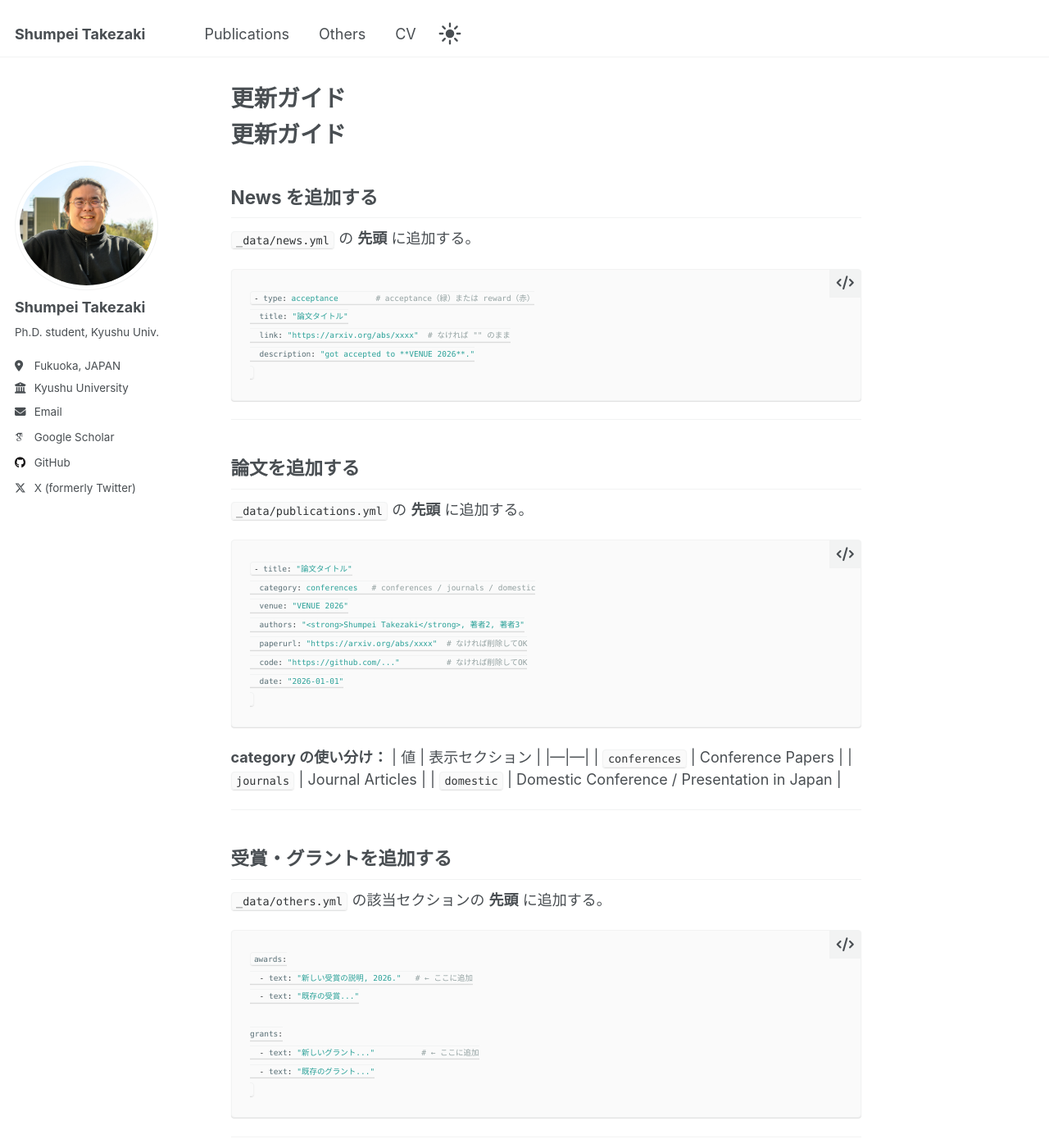
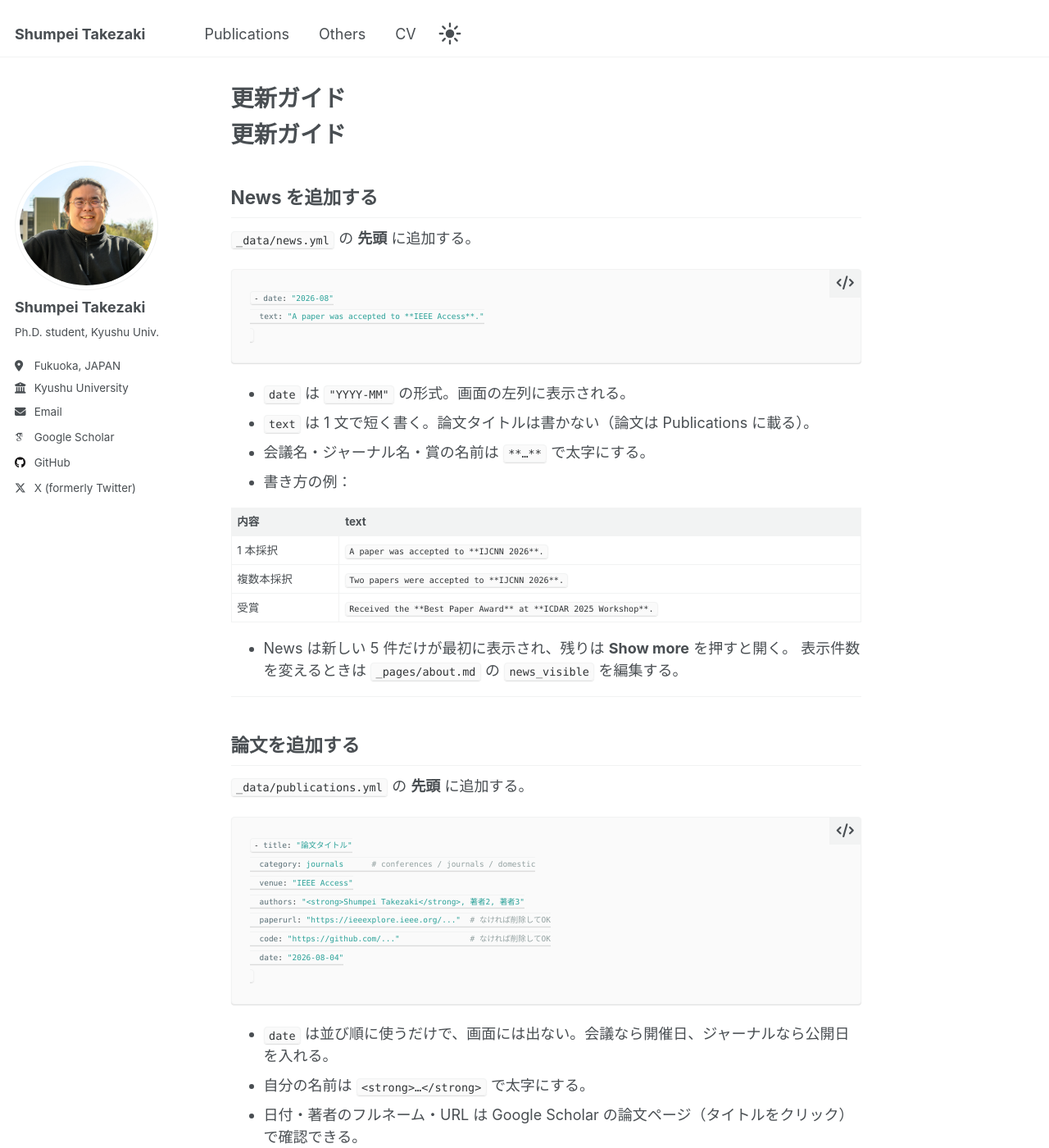
Before and after one commit to shumpei-takezaki/shumpei-takezaki.github.io, a Jekyll site: the page built from HOWTO.md, in a window 1280 px wide and 1400 px high. Shown: the whole window at 82% size. Built offline with Jekyll 4.4.1, drawn with Linux system fonts in a browser that asks for light colours; some web fonts are replaced; our own code applies the rules of GitHub Pages for plain Markdown files; some of the changed text lies outside the part shown.

Commit message:
add IEEE Access paper and news, update HOWTO, change site icon
Co-Authored-By: Claude Sonnet 5.5 <noreply@anthropic.com>

````diff
--- a/HOWTO.md
+++ b/HOWTO.md
@@ -5,11 +5,23 @@
 [`_data/news.yml`](_data/news.yml) の **先頭** に追加する。
 
 ```yaml
-- type: acceptance        # acceptance（緑）または reward（赤）
-  title: "論文タイトル"
-  link: "https://arxiv.org/abs/xxxx"  # なければ "" のまま
-  description: "got accepted to **VENUE 2026**."
+- date: "2026-08"
+  text: "A paper was accepted to **IEEE Access**."
 ```
+
+- `date` は `"YYYY-MM"` の形式。画面の左列に表示される。
+- `text` は 1 文で短く書く。論文タイトルは書かない（論文は Publications に載る）。
+- 会議名・ジャーナル名・賞の名前は `**…**` で太字にする。
+- 書き方の例：
+
+| 内容 | text |
+|---|---|
+| 1 本採択 | `A paper was accepted to **IJCNN 2026**.` |
+| 複数本採択 | `Two papers were accepted to **IJCNN 2026**.` |
+| 受賞 | `Received the **Best Paper Award** at **ICDAR 2025 Workshop**.` |
+
+- News は新しい 5 件だけが最初に表示され、残りは **Show more** を押すと開く。
+  表示件数を変えるときは [`_pages/about.md`](_pages/about.md) の `news_visible` を編集する。
 
 ---
 
@@ -19,20 +31,33 @@
 
 ```yaml
 - title: "論文タイトル"
-  category: conferences   # conferences / journals / domestic
-  venue: "VENUE 2026"
+  category: journals      # conferences / journals / domestic
+  venue: "IEEE Access"
   authors: "<strong>Shumpei Takezaki</strong>, 著者2, 著者3"
-  paperurl: "https://arxiv.org/abs/xxxx"  # なければ削除してOK
-  code: "https://github.com/..."          # なければ削除してOK
-  date: "2026-01-01"
+  paperurl: "https://ieeexplore.ieee.org/..."  # なければ削除してOK
+  code: "https://github.com/..."               # なければ削除してOK
+  date: "2026-08-04"
 ```
 
+- `date` は並び順に使うだけで、画面には出ない。会議なら開催日、ジャーナルなら公開日を入れる。
+- 自分の名前は `<strong>…</strong>` で太字にする。
+- 日付・著者のフルネーム・URL は Google Scholar の論文ページ（タイトルをクリック）で確認できる。
+
 **category の使い分け：**
+
 | 値 | 表示セクション |
 |---|---|
 | `conferences` | Conference Papers |
 | `journals` | Journal Articles |
 | `domestic` | Domestic Conference / Presentation in Japan |
+
+**venue の書き方：**
+
+- `conferences` / `journals` では、venue が青緑色のバッジになる。
+- `(` より前がバッジ、括弧の中は色なしの文字になる。
+  - `"ISBI 2026 (Best Paper Award-Runner Up)"` → バッジ「ISBI 2026」＋ (Best Paper Award-Runner Up)
+- ジャーナル名には年を付けない（例：`"IEEE Access"`）。会議名には年を付ける（例：`"WACV 2025 (Oral)"`）。
+- `domestic` はバッジにならず、斜体の文字で表示される。
 
 ---
 
@@ -55,6 +80,19 @@ grants:
 ## ローカルでプレビューする
 
 ```bash
-bundle exec jekyll serve
+bundle exec jekyll serve --config _config.yml,_config_docker.yml
 # → http://localhost:4000 で確認
 ```
+
+`--config _config.yml,_config_docker.yml` が必要。付けないと CSS / JS が公開サイトのものを読み込み、
+SCSS や JS の変更（ダークモードなど）がローカルに反映されない。
+`_config.yml` を変更したときだけ、サーバーを再起動する。
+
+---
+
+## ライト / ダークモード
+
+- ヘッダー右端のアイコン（太陽 / 月）で切り替える。
+- 初めて開いたときは OS の設定に合わせ、切り替えるとブラウザに記憶される。
+- 色の定義は [`_sass/theme/_toggle.scss`](_sass/theme/_toggle.scss)。
+  ページ内の CSS に色を書くときは、固定の色ではなく `var(--line-color)` などの変数を使う。
--- a/_data/news.yml
+++ b/_data/news.yml
@@ -1,6 +1,9 @@
 # News items — add new entries at the TOP of the list.
 # date: "YYYY-MM"
 # text: one short sentence. Markdown OK (e.g. **IJCNN 2026** for bold).
+
+- date: "2026-08"
+  text: "A paper was accepted to **IEEE Access**."
 
 - date: "2026-06"
   text: "Received the **Best Paper Award-Runner Up** at **ISBI 2026**."
````
Also changed, not shown: _data/publications.yml (+8 -0 lines), _pages/about.md (+1 -1 lines), images/James_Clerk_Maxwell.png (added), images/apple-touch-icon-180x180.png, images/favicon-192x192.png, images/favicon-32x32.png, images/favicon-512x512.png, images/favicon.ico, images/favicon.svg, images/manifest.json.
